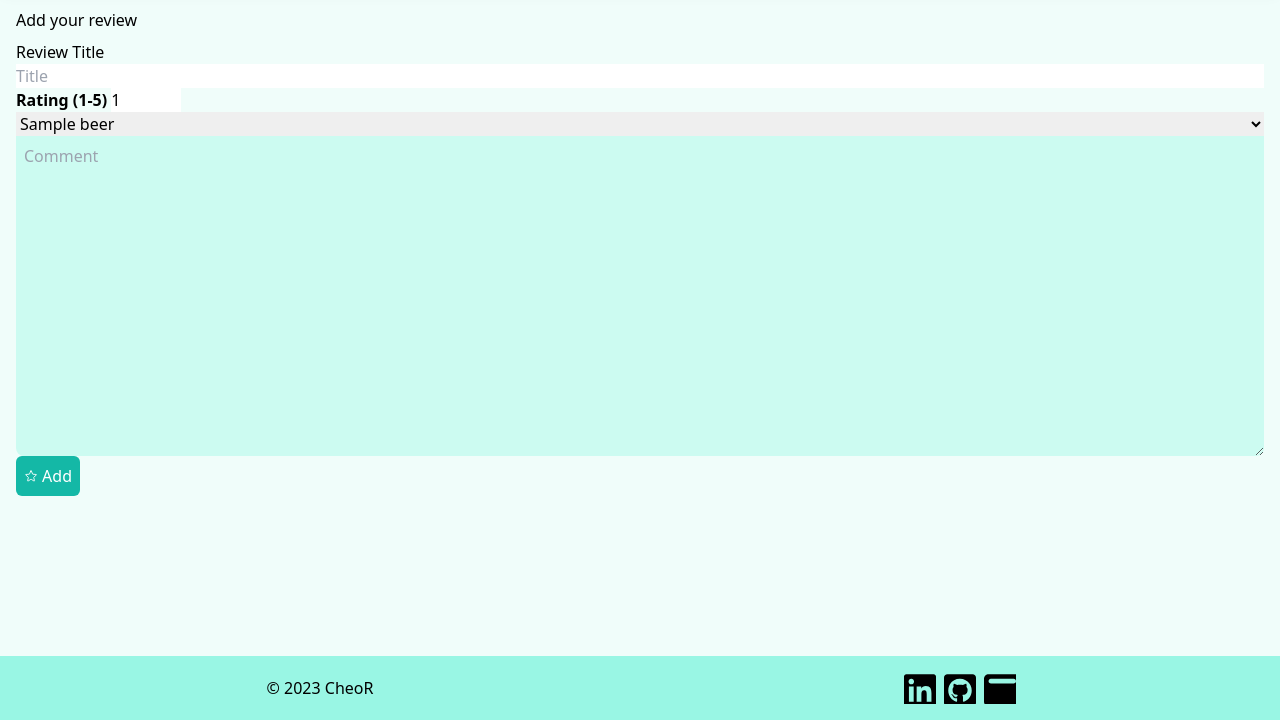
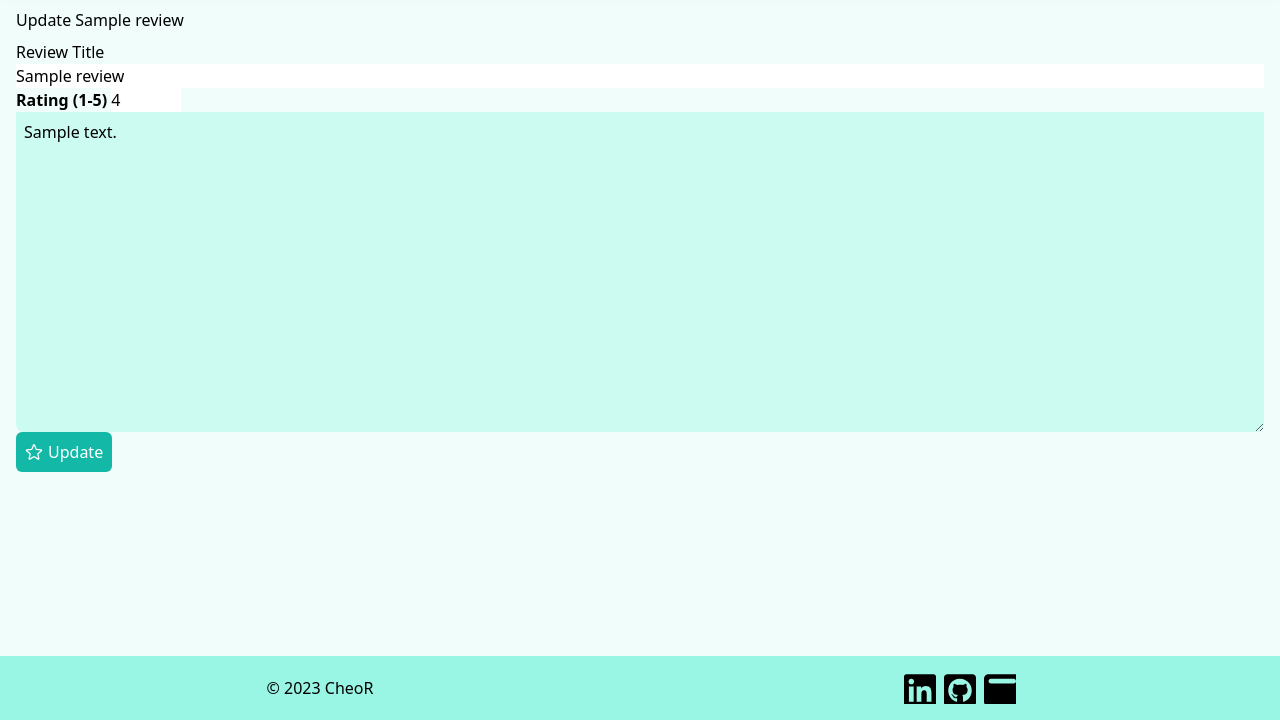
Before and after one commit to CheoR/Beeru, a Python web app: template src/templates/review/update.html in a window 1280 px wide. Shown: the part 80-800 px from the top of the page. Run offline with Jinja, Linux system fonts and the light colour scheme; the template is opened without the code that fills it: most values are stand-ins (such as "Sample title", 1, 10 or a date in 2020); some libraries are stand-ins or nearby versions.

```diff
--- a/src/templates/components/forms/review.html
+++ b/src/templates/components/forms/review.html
@@ -10,7 +10,7 @@
       py-2
       rounded-t-md
     ">
-      Add your review
+      Add Review
     </p>
     <label for="title">Review Title</label>
     <input type="title" name="title" id="title" required placeholder="Title">
--- a/src/templates/components/forms/update.html
+++ b/src/templates/components/forms/update.html
@@ -10,10 +10,10 @@
       py-2
       rounded-t-md
     ">
-      Update your review
+      Update {{ review.title }}
     </p>
     <label for="title">Review Title</label>
-    <input type="title" name="title" id="title" required placeholder="Title" value="{{ request.form['title'] or review['title'] }}">
+    <input type="title" name="title" id="title" required placeholder="Title" value="{{ review['title'] or request.form['title'] }}">
     <label class="rating">
       <strong>Rating (1-5)</strong>
       <input min="1" max="5" name="rating" step="1" type="number" value="{{ request.form['rating'] or review['rating'] or '1' }}">
@@ -37,13 +37,13 @@
       rounded-md
       text-white
       transition
-      w-16
+      w-24
     ">
-      <svg xmlns="http://www.w3.org/2000/svg" fill="none" viewBox="0 0 24 24" stroke-width="1.5" stroke="currentColor"
-        class="mr-1 h-5 w-5 text-warning">
-        <path stroke-linecap="round" stroke-linejoin="round"
-          d="M11.48 3.499a.562.562 0 011.04 0l2.125 5.111a.563.563 0 00.475.345l5.518.442c.499.04.701.663.321.988l-4.204 3.602a.563.563 0 00-.182.557l1.285 5.385a.562.562 0 01-.84.61l-4.725-2.885a.563.563 0 00-.586 0L6.982 20.54a.562.562 0 01-.84-.61l1.285-5.386a.562.562 0 00-.182-.557l-4.204-3.602a.563.563 0 01.321-.988l5.518-.442a.563.563 0 00.475-.345L11.48 3.5z" />
-      </svg>
-      Edit</button>
+    <svg xmlns="http://www.w3.org/2000/svg" fill="none" viewBox="0 0 24 24" stroke-width="1.5" stroke="currentColor"
+      class="mr-1 h-5 w-5 text-warning">
+      <path stroke-linecap="round" stroke-linejoin="round"
+        d="M11.48 3.499a.562.562 0 011.04 0l2.125 5.111a.563.563 0 00.475.345l5.518.442c.499.04.701.663.321.988l-4.204 3.602a.563.563 0 00-.182.557l1.285 5.385a.562.562 0 01-.84.61l-4.725-2.885a.563.563 0 00-.586 0L6.982 20.54a.562.562 0 01-.84-.61l1.285-5.386a.562.562 0 00-.182-.557l-4.204-3.602a.563.563 0 01.321-.988l5.518-.442a.563.563 0 00.475-.345L11.48 3.5z" />
+    </svg>
+      Update</button>
   </div>
 </form>
--- a/src/templates/review/update.html
+++ b/src/templates/review/update.html
@@ -7,7 +7,7 @@
 {% block content %}
   <div>
     {% with review=review %}
-      {% include '/components/forms/review.html' %}
+      {% include 'components/forms/update.html' %}
     {% endwith %}
   </div>
 {% endblock content %}
```
Also changed, not shown: src/templates/components/_reviews.html (+5 -3 lines).
